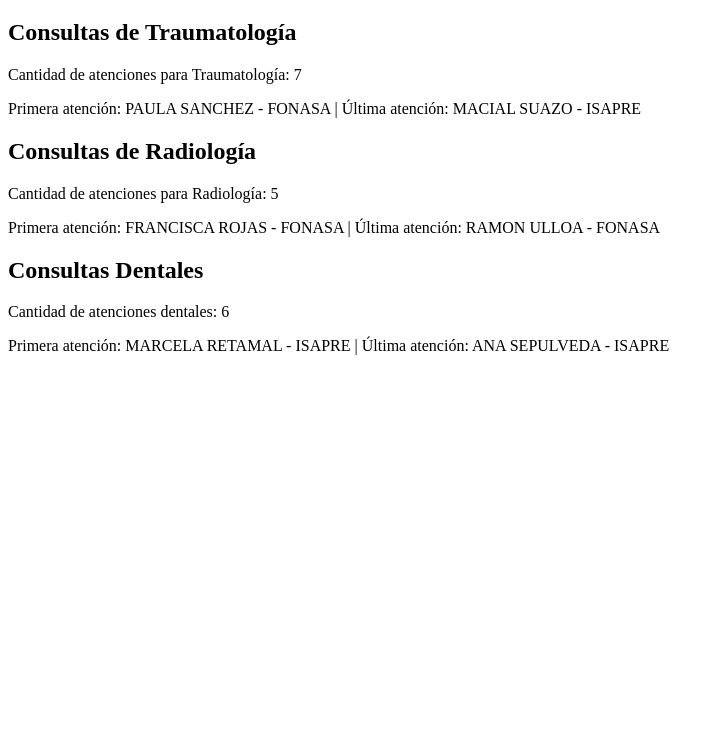
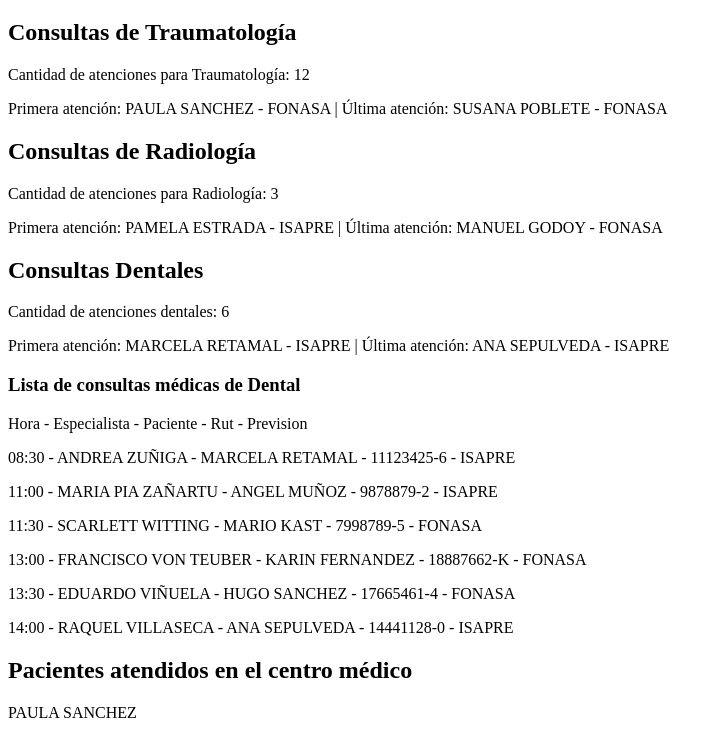
Before and after one commit to ksren576/uso-de-metodo-con-arrays-y-objetos, a plain HTML site: page index.html in a window 1280 px wide. Shown: the part 61-796 px from the top of the page, without its empty margins (0-724 px from the left). Drawn offline with Linux system fonts and the light colour scheme.

Commit message:
Solución desafío parte 2

```diff
--- a/assets/javascript/script.js
+++ b/assets/javascript/script.js
@@ -86,7 +86,8 @@
     PACIENTE: "MACIAL SUAZO",
     RUT: "11254785-5",
     PREVISION: "ISAPRE",
-  },
+  }
+
 ];
 let dental = [
   {
@@ -105,7 +106,7 @@
   },
   {
     HORA: "11:30",
-    ESPECILISTA: "SCARLETT WITTING",
+    ESPECIALISTA: "SCARLETT WITTING",
     PACIENTE: "MARIO KAST",
     RUT: "7998789-5",
     PREVISION: "FONASA",
@@ -133,6 +134,53 @@
   },
 ];
 
+// Agregar horas a traumatología
+traumatologia.push({
+  HORA:"09:00",
+  ESPECIALISTA:"RENE POBLETE",
+  PACIENTE:"ANA GALLONA",
+  RUT:"13123329-7",
+  PREVISION:"ISAPRE",
+});
+
+traumatologia.push({
+  HORA:"09:30",
+  ESPECIALISTA:"MARIA SOLAR",
+  PACIENTE:"RAMIRO ANDRADE",
+  RUT:"12221451-K",
+  PREVISION:"FONASA",
+});
+
+traumatologia.push({
+  HORA:"10:00",
+  ESPECIALISTA:"RAUL LOYOLA",
+  PACIENTE:"CARMEN ISLA ",
+  RUT:"10112348-3",
+  PREVISION:"ISAPRE",
+});
+
+traumatologia.push({
+  HORA:"10:30",
+  ESPECIALISTA:"ANTONIO LARENAS",
+  PACIENTE:"PABLO LOAYZA",
+  RUT:"13453234-1",
+  PREVISION:"ISAPRE",
+});
+
+traumatologia.push({
+  HORA:"12:00",
+  ESPECIALISTA:"MATIAS ARAVENA",
+  PACIENTE:"SUSANA POBLETE",
+  RUT:"14345656-6",
+  PREVISION:"FONASA",
+});
+
+// Eliminar primer elemento de radiología
+radiologia.shift();
+
+// Eliminar ultimo elemento de radiologia
+radiologia.pop();
+
 let divRadiologia = document.getElementById('radiologia');
 divRadiologia.innerHTML = `
     <p>Cantidad de atenciones para Radiología: ${radiologia.length}</p>
@@ -147,9 +195,48 @@
        Última atención: ${traumatologia[traumatologia.length - 1].PACIENTE} - ${traumatologia[traumatologia.length - 1].PREVISION}
     </p>`;
 
+// Lista de pacientes de dental
 let divDental = document.getElementById('dentales');
 divDental.innerHTML = `
     <p>Cantidad de atenciones dentales: ${dental.length}</p>
     <p>Primera atención: ${dental[0].PACIENTE} - ${dental[0].PREVISION} |
-       Última atención: ${dental[dental.length - 1].PACIENTE} - ${dental[dental.length - 1].PREVISION}
-    </p>`;
+       Última atención: ${dental[dental.length - 1].PACIENTE} - ${dental[dental.length - 1].PREVISION}</p>`;
+
+let divListaDentales = document.getElementById('lista_dentales');
+let lista = '<h3>Lista de consultas médicas de Dental</h3><p>Hora - Especialista - Paciente - Rut - Prevision</p>';
+
+dental.forEach(function(elemento) {
+  lista += `<p>${elemento.HORA} - ${elemento.ESPECIALISTA} - ${elemento.PACIENTE} - ${elemento.RUT} - ${elemento.PREVISION}</p>`;
+});
+
+divListaDentales.innerHTML = lista;
+
+// Listado de pacientes del centro medico
+let divListaPacientes = document.getElementById('lista_pacientes');
+let listadoPacientes = '';
+
+traumatologia.forEach(function(elemento) {
+  listadoPacientes += `<p>${elemento.PACIENTE}</p>`;
+});
+
+radiologia.forEach(function(elemento) {
+  listadoPacientes += `<p>${elemento.PACIENTE}</p>`;
+});
+
+dental.forEach(function(elemento) {
+  listadoPacientes += `<p>${elemento.PACIENTE}</p>`;
+});
+
+divListaPacientes.innerHTML = listadoPacientes;
+
+// Modificar previsiones para dental
+let divListaPrevision = document.getElementById('lista_prevision_dental');
+let listaPrevision = '';
+
+dental.forEach(function(elemento) {
+  if (elemento.PREVISION === 'FONASA') elemento.PREVISION = 'ISAPRE';
+  else elemento.PREVISION = 'FONASA';
+  listaPrevision += `<p>${elemento.PREVISION};${elemento.PACIENTE};${elemento.RUT}</p>`;
+});
+
+divListaPrevision.innerHTML = listaPrevision;
--- a/index.html
+++ b/index.html
@@ -20,7 +20,12 @@
     <div>
         <h2>Consultas Dentales</h2>
         <div id="dentales"></div>
+        <div id="lista_dentales"></div>
     </div>
+    <h2>Pacientes atendidos en el centro médico</h2>
+    <div id="lista_pacientes"></div>
+    <h2>Pacientes dental previsión modificada</h2>
+    <div id="lista_prevision_dental"></div>
     <script src="assets/javascript/script.js"></script>
 </body>
 
```
